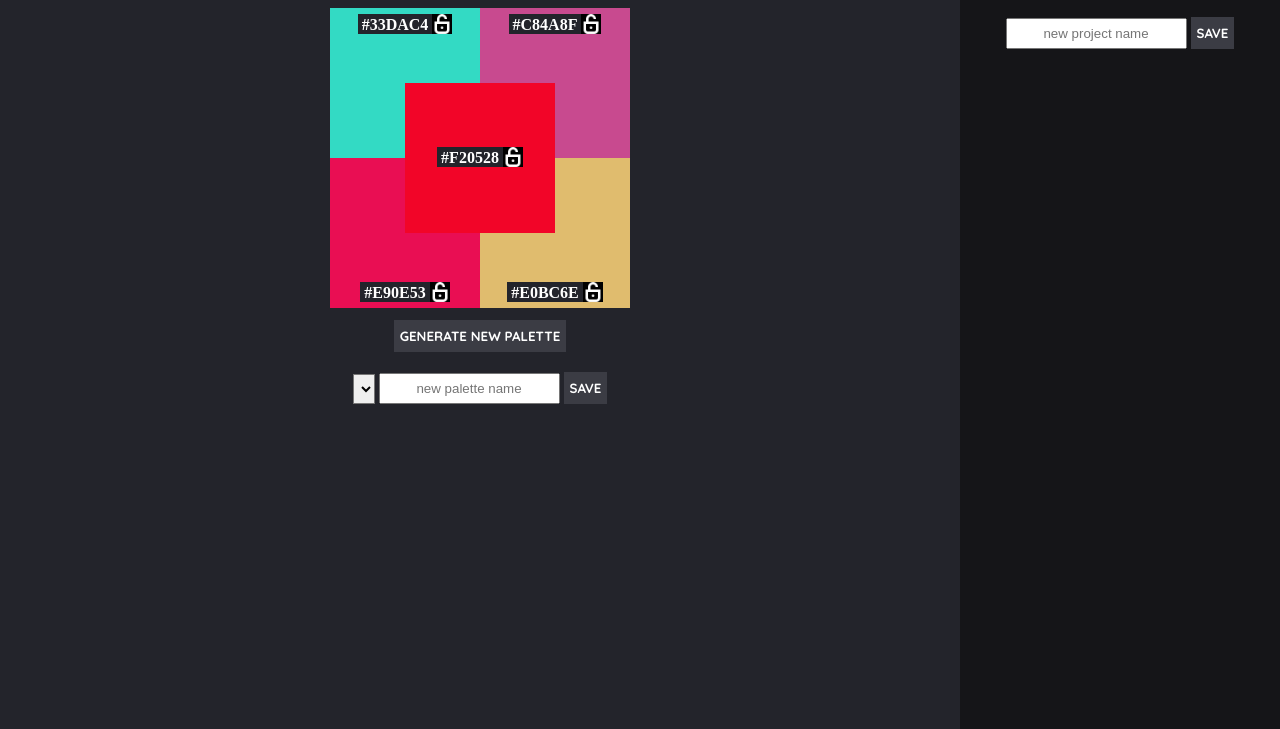
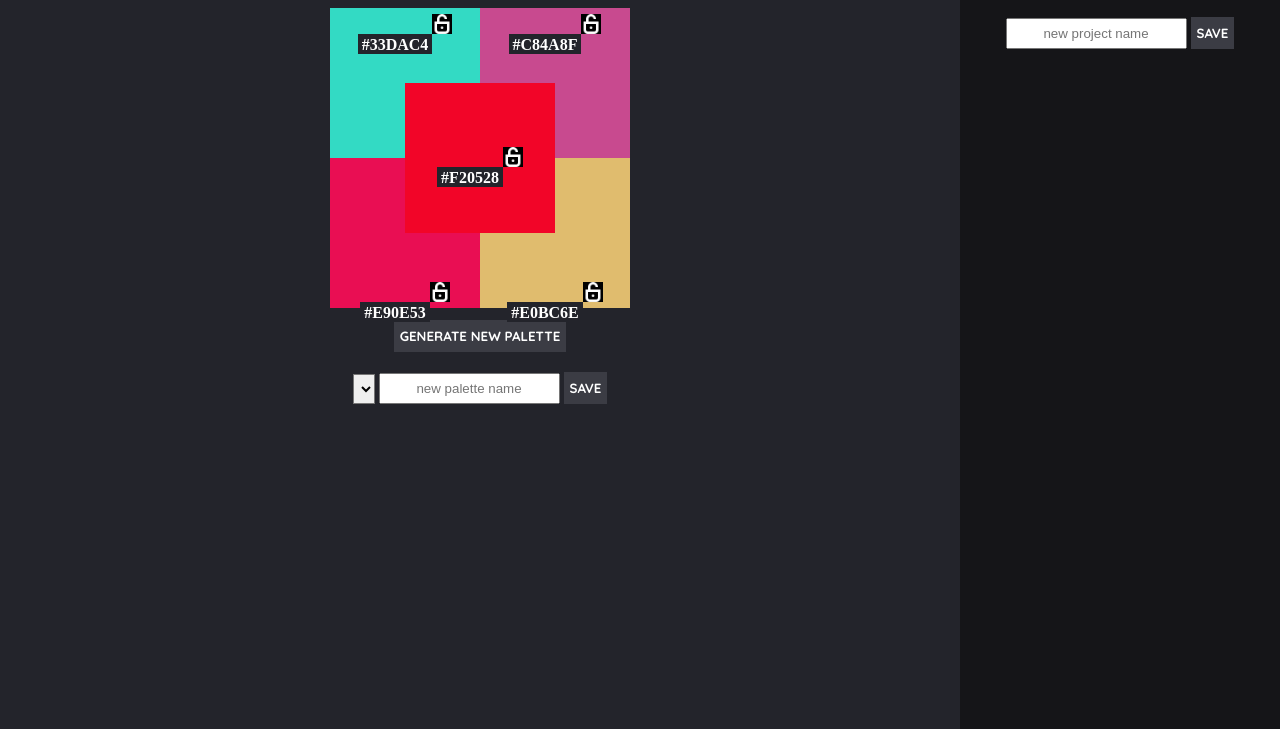
Before and after one commit to NikBorn/mod4-Palette-Picker, a website: page public/index.html in a window 1280 px wide. Shown: the part 71-800 px from the top of the page. Drawn offline with nearby package versions, Linux system fonts and the light colour scheme; no server answers.

Commit message:
add padding around palette and project names

```diff
--- a/public/css/styles.css
+++ b/public/css/styles.css
@@ -72,7 +72,7 @@ h4 {
   background-color: #23242b;
   display: inline-block;
   padding: 2px 4px;
-  margin: 0;
+  margin: 20px 0 0 0;
   height: 20px;
 }
 
@@ -186,4 +186,5 @@ h6 {
 
 .palette-name {
   display: inline-block;
+  margin: 10px 0 2px 0;
 }
```
